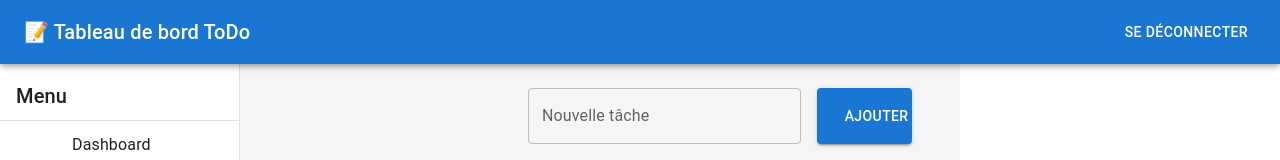
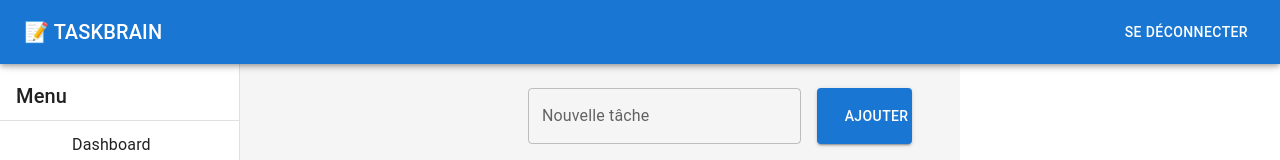
Before and after one commit to Gelande-1234/F_Brain, a React (Vite) app in the folder client/: page / in a window 1280 px wide. Shown: the top 160 px of the page. Built offline with nearby package versions, Linux system fonts and the light colour scheme; no server answers; sample sign-in values are in the browser's storage; some icons are missing.

Commit message:
mis a jour du dockerfile

```diff
--- a/client/src/Dashboard.jsx
+++ b/client/src/Dashboard.jsx
@@ -123,7 +123,7 @@ function Dashboard() {
         <AppBar position="fixed" sx={{ zIndex: (theme) => theme.zIndex.drawer + 1 }}>
           <Toolbar sx={{ display: 'flex', justifyContent: 'space-between' }}>
             <Typography variant="h6" noWrap component="div">
-              📝 Tableau de bord ToDo
+              📝 TASKBRAIN
             </Typography>
             <Button color="inherit" startIcon={<LogoutIcon />} onClick={logout}>
               Se déconnecter
--- a/client/src/sidebar.jsx
+++ b/client/src/sidebar.jsx
@@ -32,7 +32,7 @@ function Sidebar() {
         </ListItem>
         <ListItem button onClick={logout}>
           <ListItemIcon><LogoutIcon /></ListItemIcon>
-          <ListItemText primary="Déconnexion" />
+          <ListItemText primary="ma journée" />
         </ListItem>
       </List>
     </Drawer>
```
Also changed, not shown: 1 other file (tests, documents, lock files or other folders).
